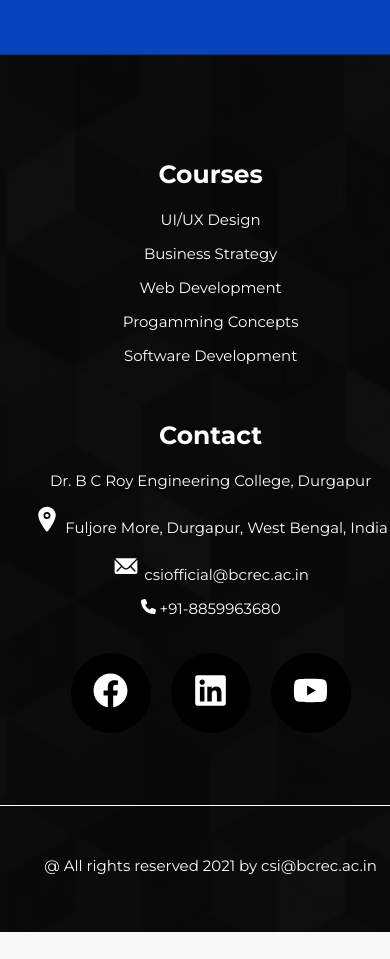
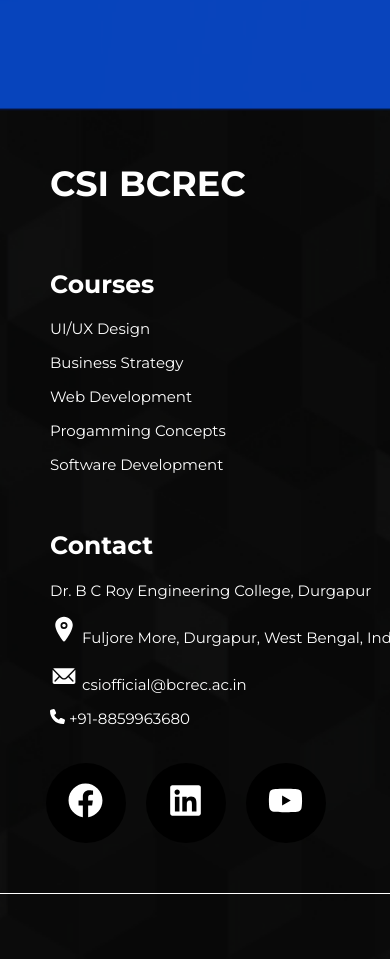
Before and after one commit to Surajit02rambo/bcrecWebsiteCsi, a React (Create React App) app: page / in a window 390 px wide. Shown: the part 9240-10199 px from the top of the page. Before the commit the page ends 10172 px from the top, so only its background shows below. Built offline with nearby package versions, Linux system fonts and the light colour scheme.

Commit message:
Initial Commit

```diff
--- a/src/App.css
+++ b/src/App.css
@@ -666,7 +666,7 @@ body {
 }
 
 .footer{
-  height: 1000px;
+  height: auto;
   margin-top: 200px;
   overflow-x: hidden !important;
   background: url(./images/footer.png);
@@ -728,7 +728,7 @@ body {
   font-family: 'Montserrat', sans-serif;
   color: white;
   justify-content: center;
-  margin-top: 100px;
+  margin-top: 150px;
   cursor: pointer;
 }
 .social-media h1{
@@ -770,7 +770,6 @@ body {
 }
 
 .copyright{
-  height: 200px;
   width: 100%;
   background-color: transparent;
   border-top: 1.5px solid white;
@@ -782,7 +781,6 @@ body {
 }
 
 .copyright p{
-  margin-top: 50px;
   font-size: 20px;
 }
 
@@ -947,17 +945,16 @@ body {
     text-align: center;
   }
 
-  .social-media h1{
-    display: none;
-  }
-
   .social-media{
     display: flex;
     flex-direction: column;
-    justify-content: center;
-    align-items: center;
-    text-align: center;
+    text-align: left;
+    padding-left: 50px;
     margin-top: 250px;
+  }
+
+  .social-icons{
+    margin-left: -100px;
   }
 
   .carousel-buttons.bottom-center button{
@@ -1115,8 +1112,9 @@ body {
     margin-top: 40px;
   }
   .footer{
-    height: 1500px;
+    height: auto;
     margin-top: 100px;
+    text-align: left !important;
   }
 
   .footer input{
@@ -1125,6 +1123,7 @@ body {
 
   .contact {
     padding: 10px;
+    margin-top: 80px;
     gap: 20px;
   }
   .contact h1{
@@ -1135,6 +1134,7 @@ body {
   .social-media{
     margin-top: 150px;
     gap: 20px;
+    text-align: left;
   }
 
   .social-media h2{
@@ -1145,8 +1145,17 @@ body {
     font-size: 15px;
   }
 
+  .courses{
+    left: -100px;
+  }
+
+  .copyright{
+    margin-top: 50px;
+  }
+
   .copyright p{
     font-size: 15px !important;
+    padding: 50px;
   }
 
   .video-section{
--- a/src/App.js
+++ b/src/App.js
@@ -444,7 +444,7 @@ function App() {
           </center>
           <div className='social-media'>
               <h1>CSI BCREC</h1>
-              <div>
+              <div className='courses'>
                 <h2>Courses</h2>
                 <p>UI/UX Design</p>
                 <p>Business Strategy</p>
```
